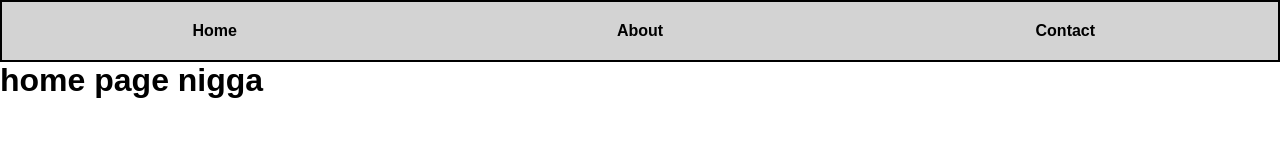
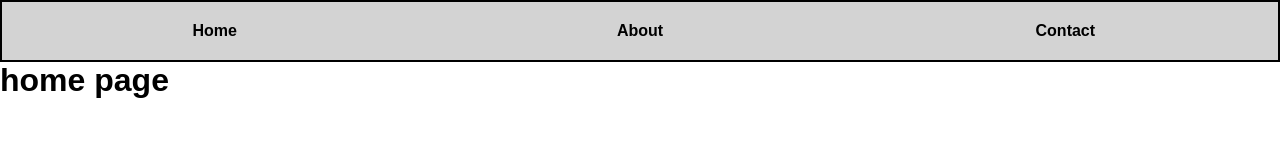
Before and after one commit to Ronga700/Ronga700.github.io, a plain HTML site: page index.html in a window 1280 px wide. Drawn offline with Linux system fonts and the light colour scheme.

Commit message:
Update index.html

```diff
--- a/index.html
+++ b/index.html
@@ -12,6 +12,6 @@
         <a href="about.html">About</a>
         <a href="contact.html">Contact</a>
     </div>
-    <h1>home page nigga</h1>
+    <h1>home page</h1>
 </body>
 </html>
```
